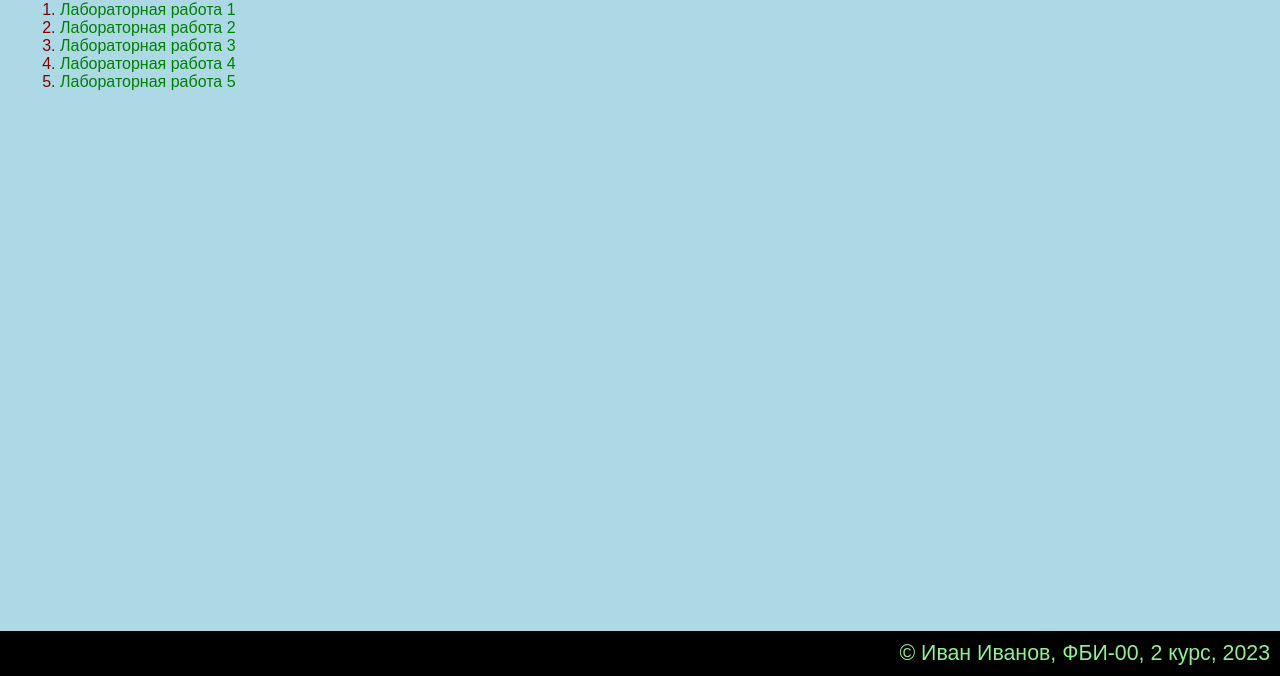
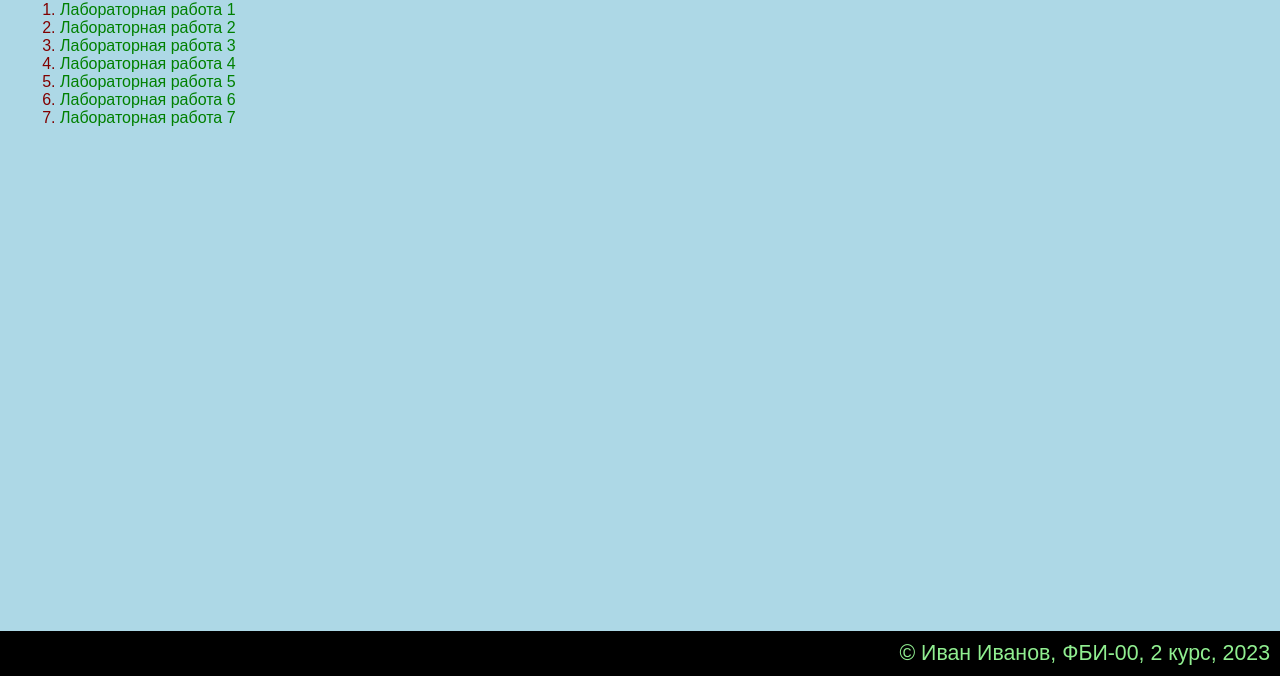
Before and after one commit to zhmak-e/web-programming-labs, a plain HTML site: page index.html in a window 1280 px wide. Shown: the part 124-800 px from the top of the page. Drawn offline with Linux system fonts and the light colour scheme.

Commit message:
links to lab6, lab7

```diff
--- a/index.html
+++ b/index.html
@@ -31,6 +31,12 @@
             <li>
                 <a href="lab5.html" target="_blank">Лабораторная работа 5</a>
             </li>
+            <li>
+                <a href="lab6.html" target="_blank">Лабораторная работа 6</a>
+            </li>
+            <li>
+                <a href="lab7.html" target="_blank">Лабораторная работа 7</a>
+            </li>
         </ol>
     </main>
 
```
